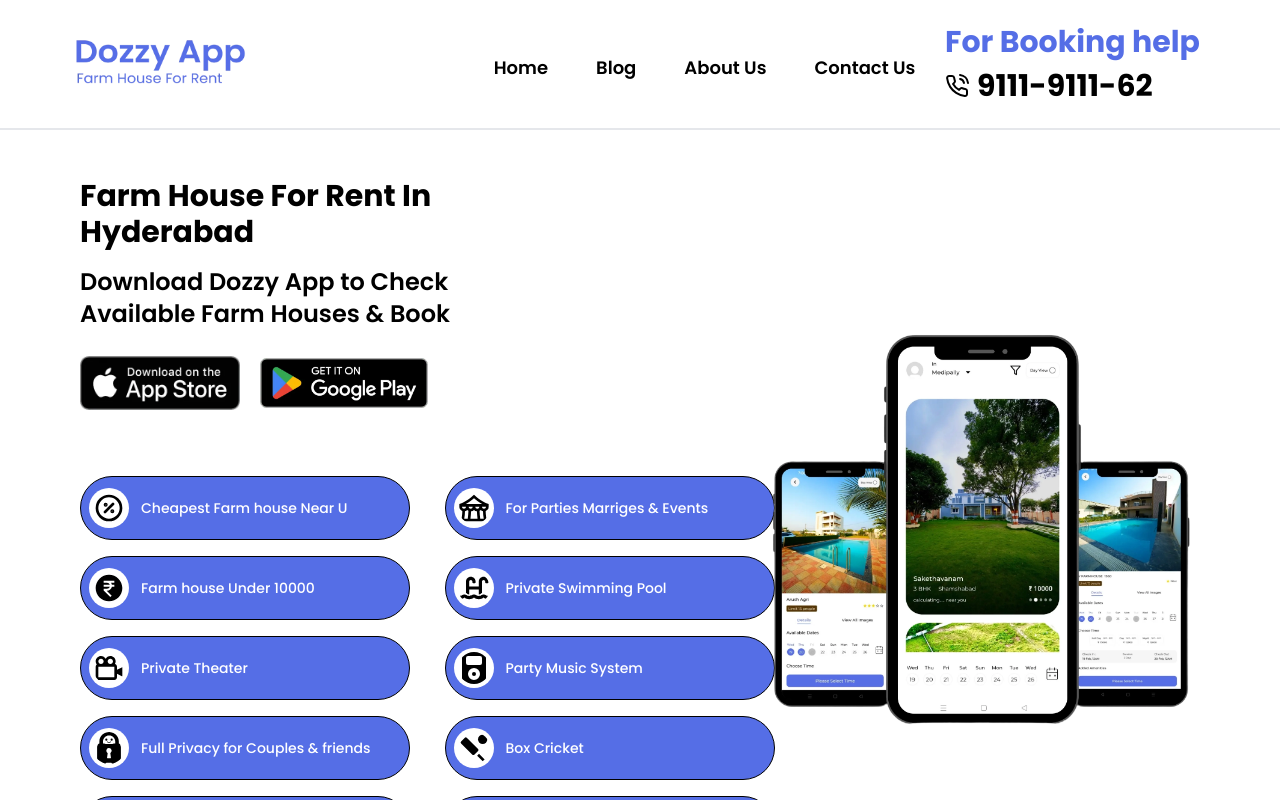
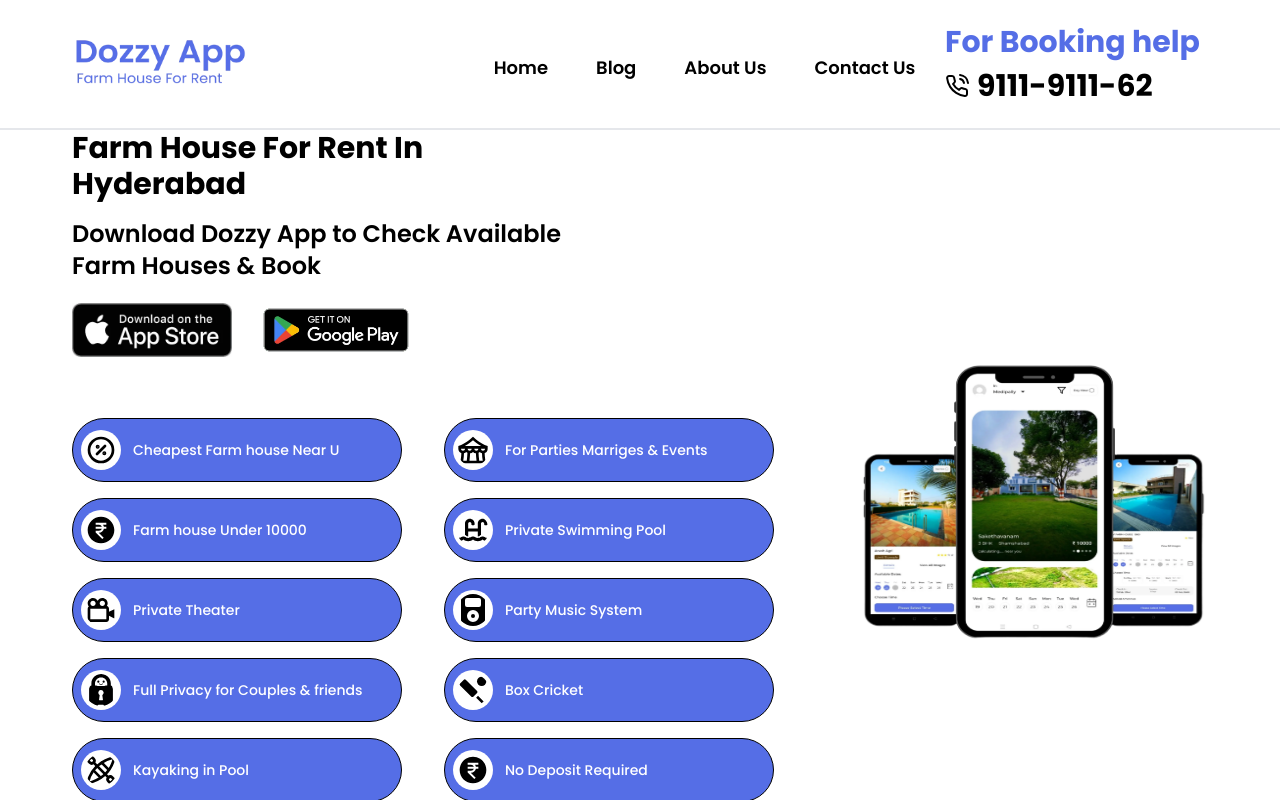
Before and after one commit to sonusatish34/dozzymobile, a Next.js app: page /components/HomeBanner.js/HomeBanner in a window 1280 px wide. Shown: the top 800 px of the page. Built offline with nearby package versions, Linux system fonts and the light colour scheme.

Commit message:
new updsates cls improve thoudght

```diff
--- a/pages/_app.js
+++ b/pages/_app.js
@@ -6,12 +6,7 @@ import Layout from './components/Layout/Layout';
 import PageLoader from "./components/PageLoader";
 import BackToTop from "./components/BackToTop";
 import Script from 'next/script';
-import { Poppins } from "next/font/google";
-const poppins = Poppins({
-  subsets: ["latin"],
-  weight: ["400", "500", "600", "700"], // Only the weights you need
-  display: "swap",
-});
+
 
 function MyApp({ Component, pageProps }) {
   const [loading, setLoading] = useState(false);
@@ -132,7 +127,7 @@ function MyApp({ Component, pageProps }) {
 
       {loading && <PageLoader />}
       {/* <Component {...pageProps} /> */}
-      <div className={poppins.className}>
+      <div >
         <Component {...pageProps} />
       </div>
       <BackToTop />
--- a/pages/components/CareGuests/CareGuests.js
+++ b/pages/components/CareGuests/CareGuests.js
@@ -12,7 +12,7 @@ import { BiSolidOffer } from "react-icons/bi";
 
 const CareGuests = () => {
   return (
-    <div className="lg:px-20 py-4">
+    <div className="">
       <div className="">
         <div className="">
           <p className="font-semibold pb-4 px-4 md:text-2xl lg:text-4xl lg:py-8 ">
--- a/pages/components/FAQComponent/FAQComponent.js
+++ b/pages/components/FAQComponent/FAQComponent.js
@@ -24,7 +24,6 @@ const FAQComponent = ({ city }) => {
         }
     ];
 
-
     const [activeIndex, setActiveIndex] = useState(null);
 
     const toggleAccordion = (index) => {
@@ -32,17 +31,19 @@ const FAQComponent = ({ city }) => {
     };
 
     return (
-        <div className="xl:mx-28 lg:mx-16 ">
+        <div className="p-4 w-full mx-auto">
+            <p className="uppercase p-2 mb-4 text-center text-black font-bold text-2xl sm:text-3xl lg:text-3xl">
+                Frequently asked questions
+            </p>
             {faqData.map((item, index) => (
-
-                     <div key={index} className="border-b-[2px] border-gray-300 rounded mb-2 text-black">
+                <div key={index} className="border-b-2 border-gray-300 rounded mb-4 text-black">
                     <div
                         className="flex justify-between items-center px-4 py-3 cursor-pointer"
                         onClick={() => toggleAccordion(index)}
                     >
-                            <span className="lg:w-full lg:text-lg font-semibold capitalize mxs:text-base text-sm pr-4 lg:pr-0">{item.question}</span>
+                        <span className="text-sm sm:text-base lg:text-lg font-semibold capitalize">{item.question}</span>
                         <svg
-                                className={`lg:w-6 lg:h-6 w-6 h-4 rounded bg-[#660066] text-white transition-transform ${activeIndex === index ? 'transform rotate-180' : ''}`}
+                            className={`w-6 h-6 rounded bg-[#660066] text-white transition-transform ${activeIndex === index ? 'transform rotate-180' : ''}`}
                             xmlns="http://www.w3.org/2000/svg"
                             viewBox="0 0 20 20"
                             fill="currentColor"
@@ -55,9 +56,9 @@ const FAQComponent = ({ city }) => {
                         </svg>
                     </div>
                     <div
-                            className={`transition-all duration-300 ${activeIndex === index ? 'max-h-screen' : 'max-h-0'} overflow-hidden`}
+                        className={`transition-all duration-300 ease-in-out ${activeIndex === index ? 'max-h-screen' : 'max-h-0'} overflow-hidden`}
                     >
-                            <div className=' px-4 text-xs lg:text-base leading-6 lg:leading-9' dangerouslySetInnerHTML={{ __html: item.answer }} />
+                        <div className="px-4 text-xs sm:text-sm lg:text-base leading-6 lg:leading-9" dangerouslySetInnerHTML={{ __html: item.answer }} />
                     </div>
                 </div>
             ))}
--- a/pages/components/FarmProductLPage/CardFragment.js
+++ b/pages/components/FarmProductLPage/CardFragment.js
@@ -47,8 +47,10 @@ const CardFragment = ({ item }) => {
               : '/fallback.jpg' // Make sure this image exists in your /public folder
           }
           alt={`Farmhouse ${safeDisplayName} Image`}
-          width={2000}
-          height={2000}
+          width={533}
+          height={400}
+          sizes="(max-width: 768px) 100vw, 533px"
+          quality={10}
           fetchPriority="high"
           loading="eager"
         />
--- a/pages/components/FarmProductLPage/FHLPage.js
+++ b/pages/components/FarmProductLPage/FHLPage.js
@@ -104,7 +104,7 @@ const FarmProductLPage = ({ count, FHList, place }) => {
   return (
     <div>
       {/* Heading */}
-      <div className="text-sm pl-4 py-4 md:px-20 lg:py-10 text-black">
+      <div className="text-sm  text-black">
         <h2 className="font-semibold text-lg mxs:text-xl lg:text-5xl flex items-center gap-x-2 relative">
           <span>Top FarmHouses In</span>
           <div className="relative" ref={dropdownRef}>
@@ -145,7 +145,7 @@ const FarmProductLPage = ({ count, FHList, place }) => {
         <p className="mt-4 text-gray-700 lg:text-2xl">Get Very Low prices Compared To Others</p>
       </div>
 
-      <div className="w-full xl:pl-36 lg:pl-28 py-4 lg:py-10 px-4 flex flex-wrap gap-4 justify- text-black">
+      <div className="w-full  py-4 lg:py-10 px-4 flex flex-wrap gap-4 justify- text-black">
         <input
           type="text"
           placeholder="Search Farmhouse"
@@ -213,7 +213,7 @@ const FarmProductLPage = ({ count, FHList, place }) => {
       </div>
 
       {/* Farmhouse Cards */}
-      <div className="flex flex-wrap xl:gap-x-12 xl:gap-y-12 md:gap-x-8 md:gap-y-8 gap-y-8 lg:items-start justify-center xl:px-20 items-center  px-1">
+      <div className="flex flex-wrap xl:gap-x-12 xl:gap-y-12 md:gap-x-8 md:gap-y-8 gap-y-8 lg:items-start justify-center items-center  px-1">
         {filteredData?.slice(
           0,
           searchTerm || selectedBHK || priceRange ? filteredData?.length : (count ? filteredData?.length : mobileC ? 10 : 12)
--- a/pages/components/Footer/Footer.js
+++ b/pages/components/Footer/Footer.js
@@ -38,7 +38,7 @@ const Footer = ({ place, forblog }) => {
     // ${router.pathname.includes('bangalore') ? '/bangalore' :''}
     return (
         <>
-            <div className={`xl:px-20 lg:px-20 xl:py-20 lg:py-12 px-4 py-4 ${(forblog || router.pathname.includes('bangalore')) ? 'hidden' : ''} `}>
+            <div className={`px-4 py-4 lg:px-16 ${(forblog || router.pathname.includes('bangalore')) ? 'hidden' : ''} `}>
                 <div className={` flex py-5 px-2 justify-center text-white bg-[#556ee6] rounded-md items-center`}>
                     <div className=' xl:text-left xl:text-sm lg:text-xs mxs:text-sm  text-xs font-semibold'>
                         <ul className='xl:gap-x-16  lg:gap-x-2 lg:gap-y-5 gap-y-4 grid justify-center pl-2 lg:grid-cols-3 grid-cols-1 py-7 capitalize'>
--- a/pages/components/HomeBanner.js/HomeBanner.js
+++ b/pages/components/HomeBanner.js/HomeBanner.js
@@ -1,25 +1,26 @@
 import React, { memo } from 'react';
 import Image from 'next/image';
+import Link from 'next/link';
+
 import homebanner from '../../images/erasebg-transformed (1).webp';
 import apple from '../../images/apple.webp';
 import google from '../../images/ggle.webp';
-import Link from 'next/link';
+
 import { RiMoneyRupeeCircleFill } from 'react-icons/ri';
-import { TbDiscount } from 'react-icons/tb';
-import { MdSportsCricket } from 'react-icons/md';
-import { TbKayak } from 'react-icons/tb';
+import { TbDiscount, TbKayak } from 'react-icons/tb';
+import { MdSportsCricket, MdOutlineFestival } from 'react-icons/md';
 import { BiCameraMovie } from 'react-icons/bi';
 import { FaSwimmingPool } from 'react-icons/fa';
-import { MdOutlineFestival } from 'react-icons/md';
 import { BsMusicPlayerFill } from 'react-icons/bs';
 import { SiPrivateinternetaccess } from 'react-icons/si';
 import { HiUserGroup } from 'react-icons/hi';
 import { IoMdPhotos } from 'react-icons/io';
 import { GiSpookyHouse } from 'react-icons/gi';
 
+// Card component with fixed height to reduce CLS
 const IconCard = ({ Icon, text }) => (
-    <div className="flex items-center gap-1 p-2 bg-[#556ee6] h-[64px] xl:text-sm lg:text-xs text-xs border-[1px] border-black lg:rounded-full rounded-md lg:hover:scale-105 xl:w-[330px] lg:w-[220px] w-full">
-        <Icon className="bg-white text-black lg:rounded-full rounded-md p-1" size={40} />
+  <div className="flex items-center gap-1 p-2 bg-[#556ee6] min-h-[64px] xl:text-sm lg:text-xs text-xs border border-black lg:rounded-full rounded-md lg:hover:scale-105 xl:w-[330px] lg:w-[220px] w-full">
+    <Icon className="bg-white text-black lg:rounded-full rounded-md p-1 flex-shrink-0" size={40} />
     <p className="ml-2">{text}</p>
   </div>
 );
@@ -28,55 +29,45 @@ const ImageChange = ({ locname, place }) => {
   const safePlace = place || 'Hyderabad';
 
   return (
-        <div className="xl:mt-0 lg:mt-0 xl:px-20 xl:pr-32 lg:pl-4 px-2 py-2 pb-5">
-            <div className="bg-white">
+    <div className="bg-white px-2">
       <div className="lg:flex lg:flex-row-reverse flex flex-col justify-between items-center lg:pl-10 xl:px-0">
-                    {/* Banner Image with explicitly defined width and height to avoid CLS */}
-                    <div className="relative xl:w-[350px] lg:w-[350px] w-[300px] h-[350px]">
+
+        {/* Banner Image */}
+        <div className="relative xl:w-[350px] lg:w-[350px] w-[300px] h-[300px]">
           <Image
             src={homebanner}
             alt="Dozzy app"
-                            width={450}
-                            height={450}
-                            layout="intrinsic" // Ensures the image takes up space immediately
-                            className="object-cover lg:scale-125"
-                            fetchPriority="high" // Ensure image loading is prioritized
+            fill
+            className=""
+            fetchPriority='high'
           />
         </div>
 
-                    <div className="lg:text-left xl:pl-0 lg:pl-4 text-black font-[500] xl:text-base text-xl lg:pt-10 pt-3">
+        {/* Text & Buttons */}
+        <div className="lg:text-left xl:pl-0 lg:pl-4 text-black font-[500] xl:text-base text-xl">
           <h1 className="xl:text-3xl lg:text-2xl text-xl text-center lg:text-left font-bold capitalize lg:w-2/3">
             Farm House for Rent In {safePlace}
           </h1>
           <h3 className="pt-4 xl:text-2xl lg:text-xl text-lg text-center lg:text-left font-semibold lg:w-2/3">
             Download Dozzy App to Check Available Farm Houses & Book
           </h3>
+
+          {/* App Store Buttons */}
           <div className="flex flex-col justify-center lg:justify-normal lg:gap-8 pt-2 gap-2 w-full text-sm md:text-xs xl:text-base">
-                            <div className="flex gap-2 py-2 justify-center lg:justify-normal items-center relative">
-                                {/* Apple and Google images with fixed size to avoid CLS */}
-                                <Link href={'https://apps.apple.com/in/app/dozzy-farmhouse-rental/id6670319530'}>
-                                    <Image
-                                        height={56}
-                                        width={160}
-                                        alt="apple"
-                                        className="lg:hover:scale-105"
-                                        src={apple}
-                                        fetchPriority="high"
-                                    />
-                                </Link>
-                                <Link href="https://play.google.com/store/apps/details?id=com.dozzy_customer">
-                                    <Image
-                                        height={64}
-                                        width={192}
-                                        alt="google"
-                                        className="lg:hover:scale-105"
-                                        src={google}
-                                        fetchPriority="high"
-                                    />
+            <div className="flex gap-2 py-2 justify-center lg:justify-normal items-center">
+              <div className="w-[160px] h-[56px] relative">
+                <Link href="https://apps.apple.com/in/app/dozzy-farmhouse-rental/id6670319530">
+                  <Image src={apple} alt="apple" fill className="object-contain" priority />
                 </Link>
               </div>
+              <div className="w-[192px] h-[64px] relative">
+                <Link href="https://play.google.com/store/apps/details?id=com.dozzy_customer">
+                  <Image src={google} alt="google" fill className="object-contain" priority />
+                </Link>
+              </div>
+            </div>
 
-                            <div className="">
+            {/* Features Grid */}
             <div className="grid lg:grid-cols-2 grid-cols-1 gap-4 pt-4 pr-4 text-xs font-medium lg:text-sm flex-wrap text-white">
               <IconCard Icon={TbDiscount} text="Cheapest Farm house Near U" />
               <IconCard Icon={MdOutlineFestival} text="For Parties Marriges & Events" />
@@ -90,7 +81,9 @@ const ImageChange = ({ locname, place }) => {
               <IconCard Icon={RiMoneyRupeeCircleFill} text="No Deposit Required" />
               <IconCard Icon={HiUserGroup} text="Unlimited Persons Allowed" />
               <IconCard Icon={IoMdPhotos} text="Check Real Photos & Book" />
-                                    <div className="flex items-center gap-1 p-2 bg-[#556ee6] xl:text-base lg:text-xs text-xs border-[1px] border-black lg:rounded-full rounded-md lg:hover:scale-105 xl:w-[330px] lg:w-[220px] w-full lg:hidden">
+
+              {/* Extra Info - Small Screens Only */}
+              <div className="flex items-center gap-1 p-2 bg-[#556ee6] min-h-[64px] xl:text-base lg:text-xs text-xs border border-black lg:rounded-full rounded-md lg:hover:scale-105 xl:w-[330px] lg:w-[220px] w-full lg:hidden">
                 <GiSpookyHouse className="bg-white text-black lg:rounded-full rounded-md p-1" size={40} />
                 <ul className="ml-2 flex flex-col gap-y-1">
                   <li>Basic Farm House Under 6000</li>
@@ -101,9 +94,6 @@ const ImageChange = ({ locname, place }) => {
             </div>
           </div>
         </div>
-
-                    </div>
-                </div>
       </div>
     </div>
   );
--- a/pages/components/Layout/Layout.js
+++ b/pages/components/Layout/Layout.js
@@ -25,8 +25,8 @@ const Layout = ({ children }) => {
   return (
     <div className={`flex flex-col min-h-screen ${poppins.className}`}>
       {!hideHeaderFooter && <Header />}
-      <main className="flex-grow bg-white">{children}</main>
-      {!hideHeaderFooter && <Footer />}
+      <main className="lg:px-16">{children}</main>
+      {!hideHeaderFooter && <div ><Footer /></div>}
     </div>
   );
 };
--- a/pages/components/Popup.js
+++ b/pages/components/Popup.js
@@ -57,7 +57,7 @@ const PopUp = () => {
               width={525}
               height={634}
               className='lg:w-[525px] lg:h-[634px] h-[450px] mxs:h-[520px] object-cover rounded-md'
-              priority
+              fetchPriority='high'
               onClick={() => { handleStoreRedirect() }}
             />
 
@@ -90,6 +90,8 @@ const PopUp = () => {
                       alt={`Hyderabad`}
                       width={525}
                       height={634}
+                      fetchPriority='high'
+                      loading='eager'
                       className='w-24 h-28'
                       onClick={() => setIsVisibleLoc(false)}
                     />
@@ -100,6 +102,8 @@ const PopUp = () => {
                   <Link href={'/bangalore'} className='flex flex-col gap-y-2 border-2 p-2 rounded-md shadow-md'>
                     <Image
                       src={"/bangalorelogo2.webp"}
+                       fetchPriority='high'
+                      loading='eager'
                       alt={`Bangalore`}
                       width={525}
                       height={634}
--- a/pages/index.js
+++ b/pages/index.js
@@ -97,7 +97,7 @@ export default function Home({ canonicalUrl, filteredFHS }) {
       </div>
 
       {/* HomeBanner with reserved space */}
-      <div className="w-full min-h-[400px]">
+        <div className="w-full min-h-[400px]">
         <Suspense fallback={<div className={skeletonStyle} />}>
           <HomeBanner />
         </Suspense>
@@ -111,12 +111,10 @@ export default function Home({ canonicalUrl, filteredFHS }) {
       </div>
 
       {/* FAQ Section */}
-      <div className="bg-white rounded xl:py-12 lg:px-14 xl:px-14 p-2">
-        <p className="uppercase p-2 mb-4 text-center text-black font-bold xl:text-2xl">
-          Frequently asked questions
-        </p>
+      <Suspense fallback={<div className="min-h-[500px] animate-pulse bg-gray-200"></div>}>
         <FAQComponent />
-      </div>
+      </Suspense>
+
 
       {/* CareGuests */}
       <div className="w-full min-h-[300px]">
@@ -192,7 +190,7 @@ export async function getServerSideProps({ req }) {
         property_price: car.property_price,
         no_of_bedrooms: car.no_of_bedrooms,
         customer_night_prices: car.customer_night_prices,
-        images:car?.duplicate_farmhouse_front_view? car?.duplicate_farmhouse_front_view: car?.farmhouse_front_view,
+        images: car?.duplicate_farmhouse_front_view ? car?.duplicate_farmhouse_front_view : car?.farmhouse_front_view,
         link: `/${keyword}-${car.property_id}`,
         area_name: car.area_name,
         property_name: `Dozzy ${car.property_id}`
```
Also changed, not shown: package.json (+9 -1 lines), pages/components/FarmStarts/FarmStarts.js (+60 -28 lines), 1 other file (tests, documents, lock files or other folders). Lines whose indentation alone changed are shown as unchanged.
